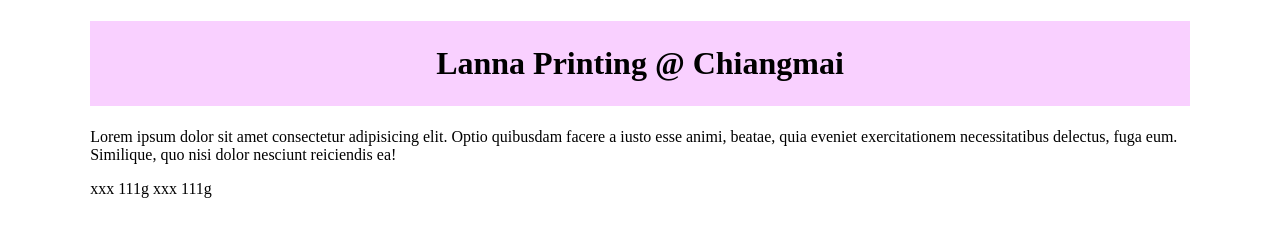
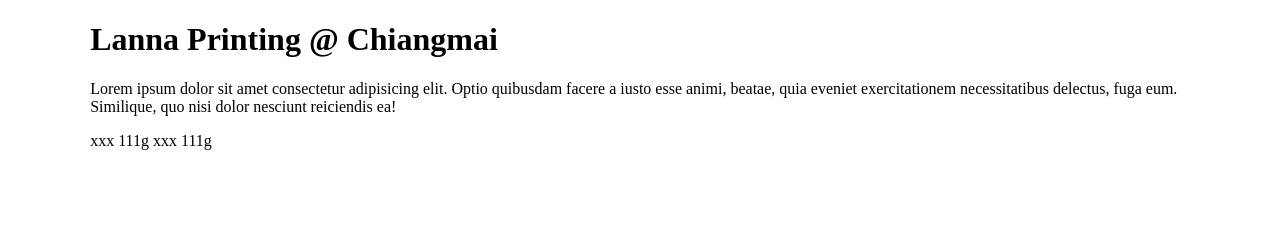
Before and after one commit to DiciembreBW/LannaPrinting, a plain HTML site: page index.html in a window 1280 px wide. Drawn offline with Linux system fonts and the light colour scheme.

```diff
--- a/index.html
+++ b/index.html
@@ -23,10 +23,6 @@
         margin: 0 auto;
         padding: 0 24px 0 24px;
     }
-    header > h1 {
-        background-color: rgb(249, 208, 255);
-        text-align: center;
-        padding: 24px 0;
-    }
+
 </style>
 </html>
```
